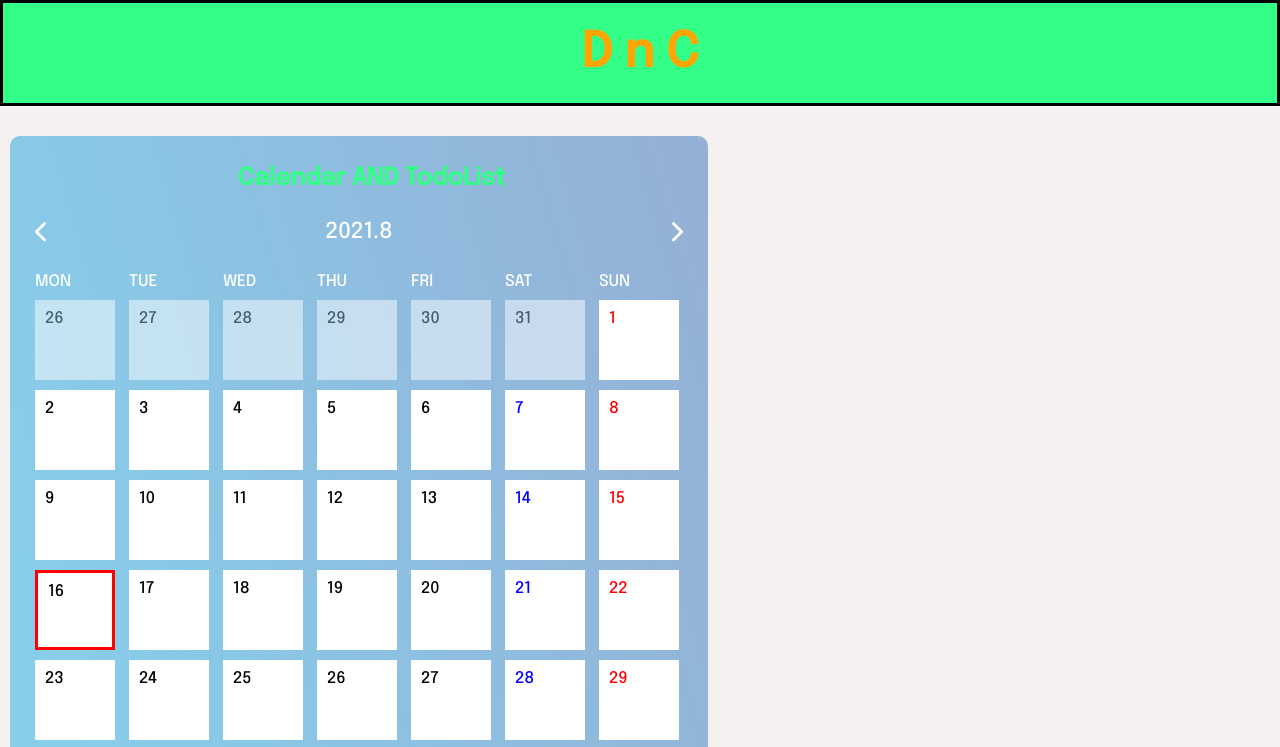
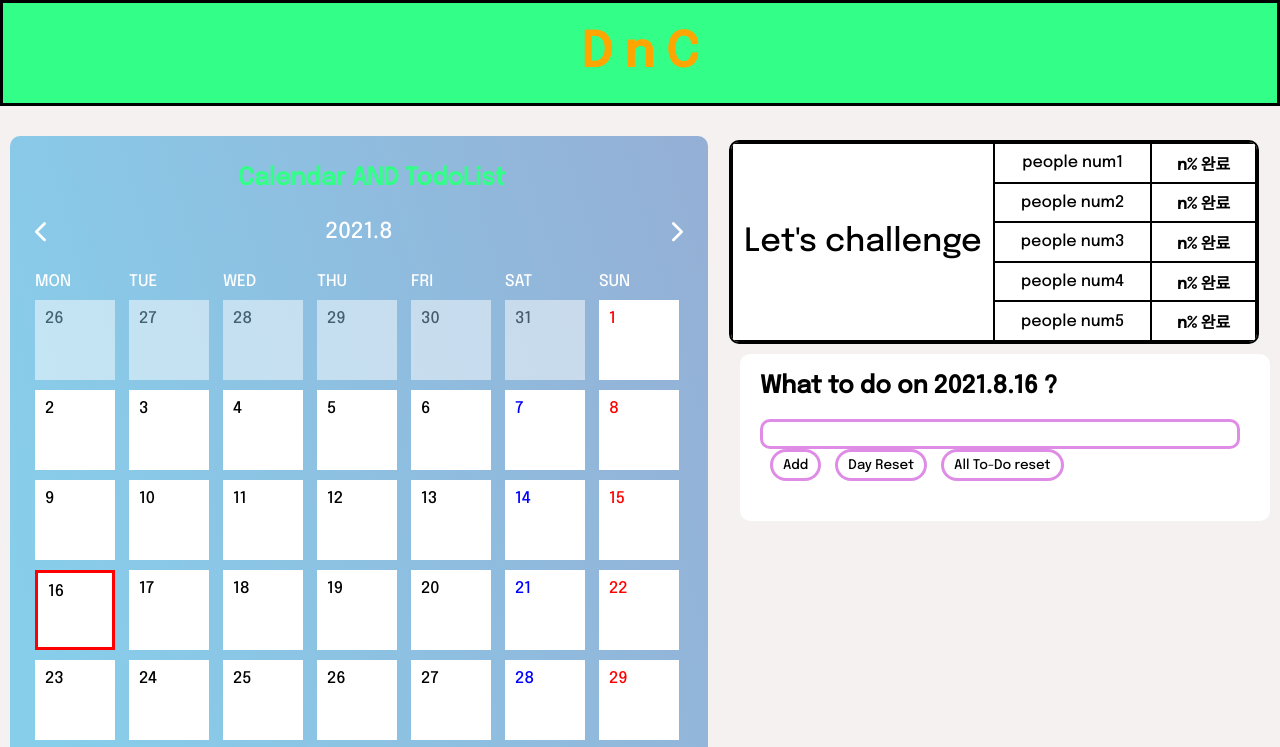
Before and after one commit to yoojun0410/2021-, a plain HTML site: page background/jungyu/0/index.html in a window 1280 px wide. Shown: the top 747 px of the page. Drawn offline with Linux system fonts and the light colour scheme; a script that the page names is missing.

Commit message:
Add files via upload

```diff
--- a/background/jungyu/0/index.html
+++ b/background/jungyu/0/index.html
@@ -2,7 +2,7 @@
 <html lang="ko">
 <head>
   <meta charset="UTF-8">
-  <meta name="viewport" content="width=device-width">
+  <meta name="viewport" content="width=device-width, initial-scale=1.0">
   <link rel="stylesheet" href="style.css">
     <link href="https://fonts.googleapis.com/css2?family=Epilogue:wght@500&display=swap" rel="stylesheet">
     <script src="https://kit.fontawesome.com/c92986acdf.js" crossorigin="anonymous"></script>
--- a/background/jungyu/0/style.css
+++ b/background/jungyu/0/style.css
@@ -3,10 +3,6 @@
 	  text-align: center;
 	  border: 3px solid #000;
 	}
-
-html,{
-position: static;
-}
 
 *{
     margin:0;
@@ -118,7 +114,7 @@ body{
 }
 
 .todo{
-    width: 670px;
+    width: 530px;
     margin: 10px auto 0px;
     background: white;
     padding: 20px;
@@ -136,7 +132,7 @@ body{
     border: 3px solid rgb(222, 140, 229);
     border-radius: 10px;;
     padding: 5px 20px;
-    width: 300px;
+    width: 480px;
 }
 
 .textToDo .textToDo-text[type="text"]:focus{
@@ -195,7 +191,7 @@ body{
  background: white;
  margin-right: 5px;
  border-radius: 10px;
- width: 670px;
+ width: 530px;
  margin: 0px auto 0px;
  border: 2.9px solid #000;
 }
@@ -204,6 +200,6 @@ body{
  width: 50%;
  border: 2px solid black;
  cursor: pointer;
- font-size:2.5em;
+ font-size:2em;
 }
 }
```
